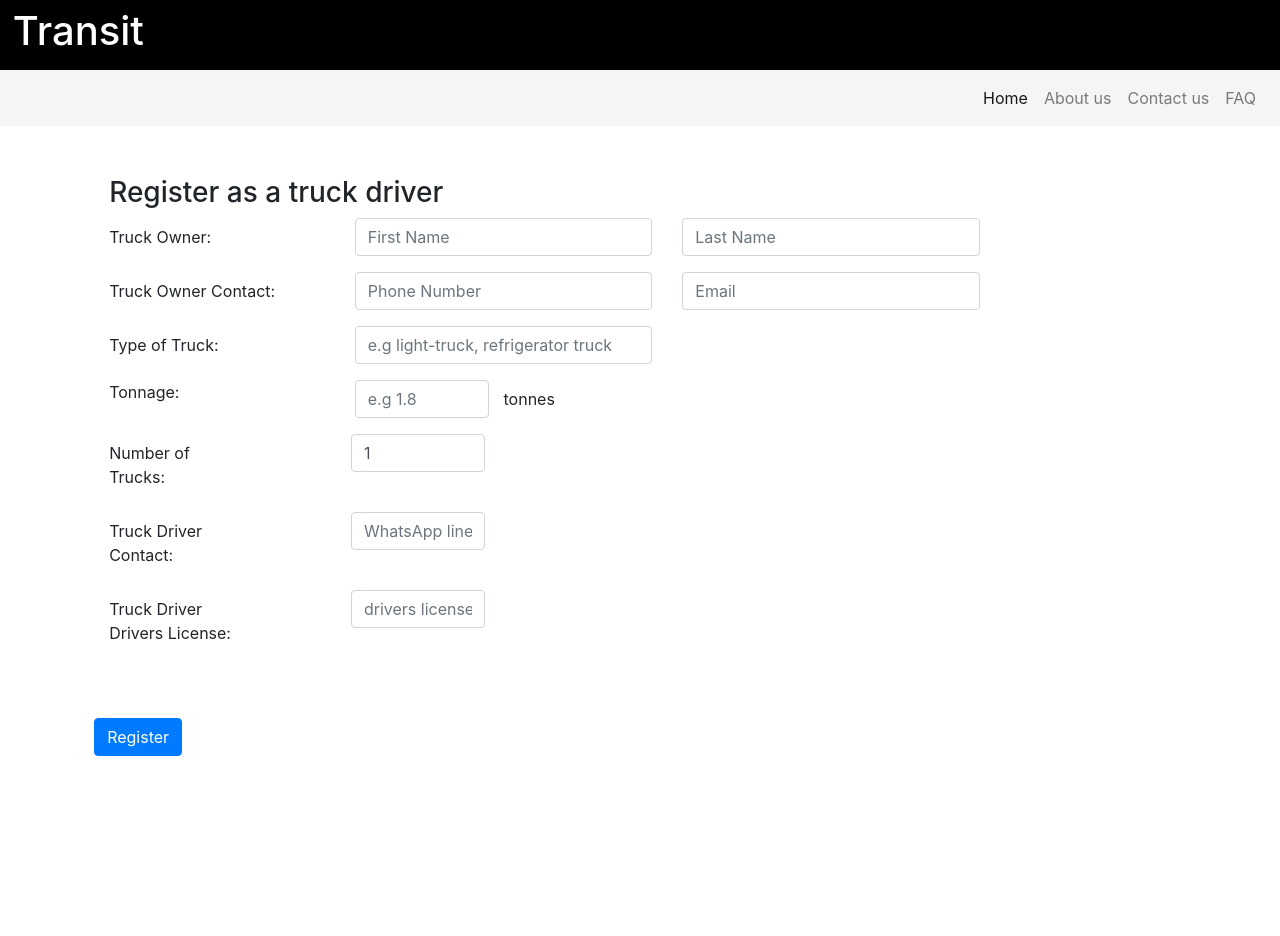
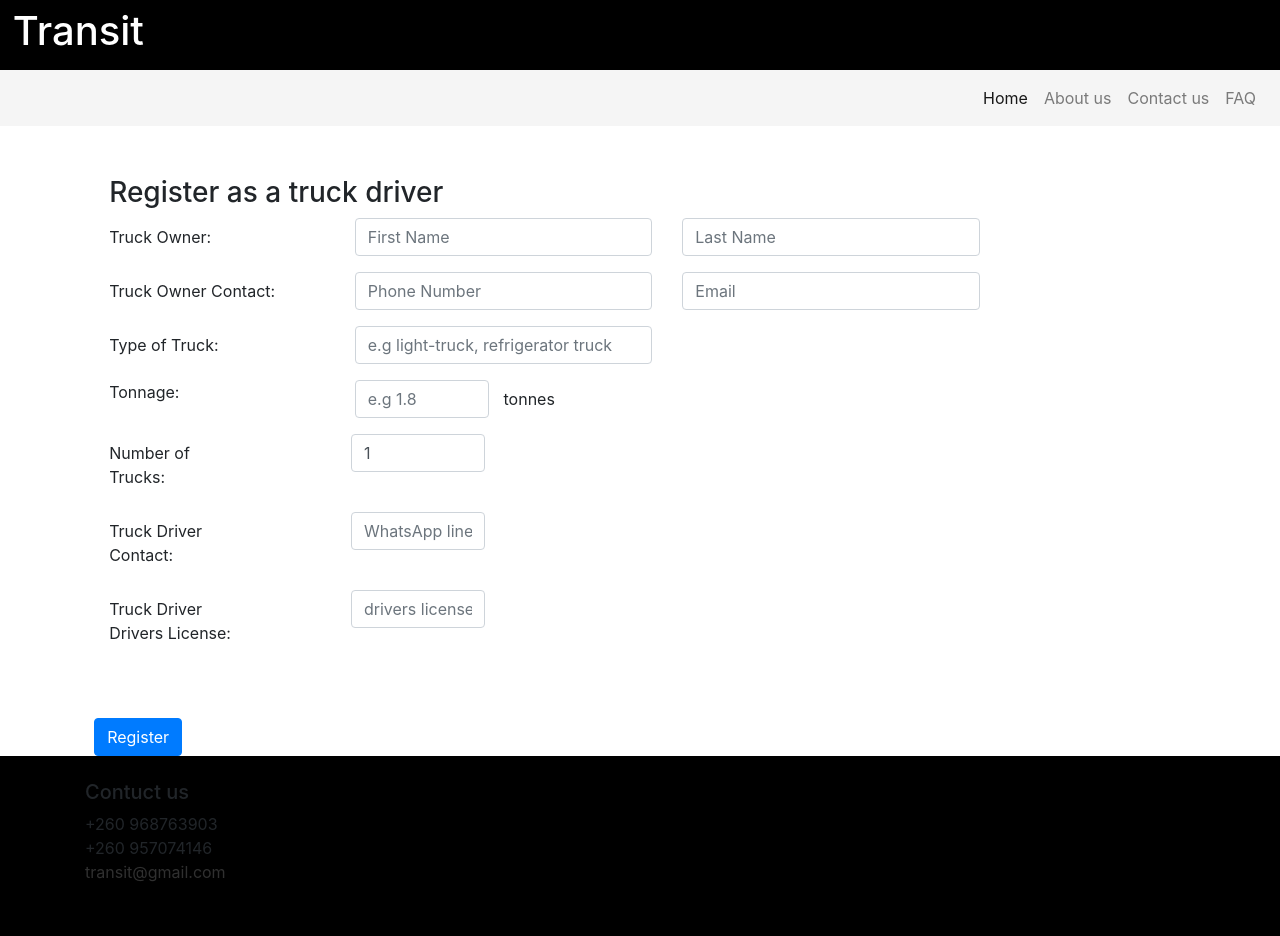
Before and after one commit to c0de-l0rd/transit, a plain HTML site: page Registration.html in a window 1280 px wide. Shown: the top 936 px of the page. Before the commit the page ends 800 px from the top, so only its background shows below. Drawn offline with Linux system fonts and the light colour scheme; files whose address does not match are found by name.

Commit message:
Update Registration.html

```diff
--- a/Registration.html
+++ b/Registration.html
@@ -125,6 +125,28 @@
     </Form>
  </div>
 
+    <footer class="pgFooter p-4">
+        <div class="container">
+            <div class="row row-header">
+                <div class="col-7 col-sm-5">
+                    <h5>Contuct us</h5>
+                    <address>
+		              <i class="fa fa-phone fa-md "> </i><span>+260 968763903</span> <br>
+		              <i class="fa fa-phone fa-md "></i><span>+260 957074146 </span><br>
+		              <i class="fa fa-envelope fa-md" ></i> <a href="mailto:transit@gmail.com" class="socialIcon">transit@gmail.com</a>
+		           </address>
+                </div>
+                <div class="col-12 col-sm-4 align-self-center">
+                    <div class="text-center">
+                        <a href="http://www.facebook.com/profile.php?id="><i class="fa fa-facebook fa-lg m-2"></i></a>
+                        <a href="http://twitter.com/"><i class="fa fa-twitter fa-lg m-2 "></i></a>
+                        <a href="http://www.linkedin.com/in/"><i class="fa fa-linkedin fa-lg m-2"></i></a>
+                    </div>
+                </div>
+           </div>
+        </div>
+    </footer>
+
 
     <!-- jQuery.js first then popper.js then Bootstrap.js -->
     <script src="node_modules/jquery/jquery.min.js"></script>
```
